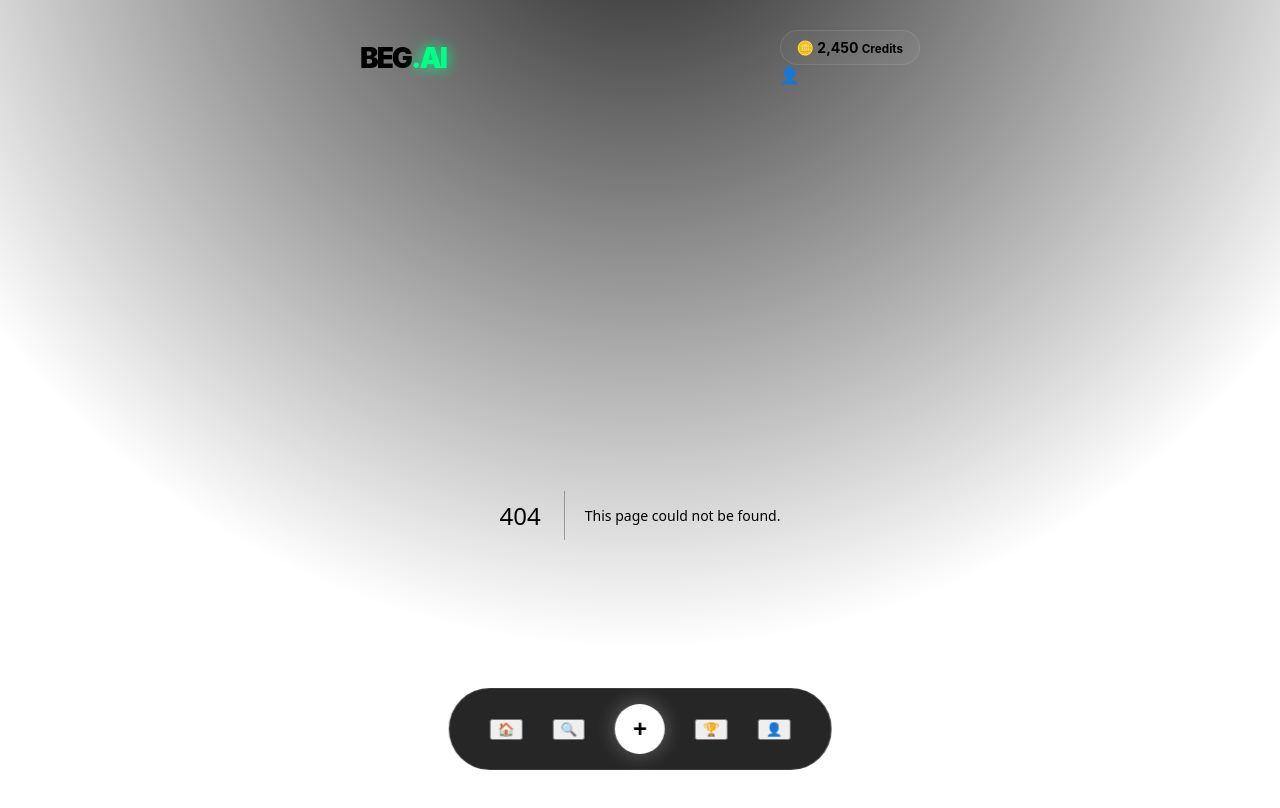
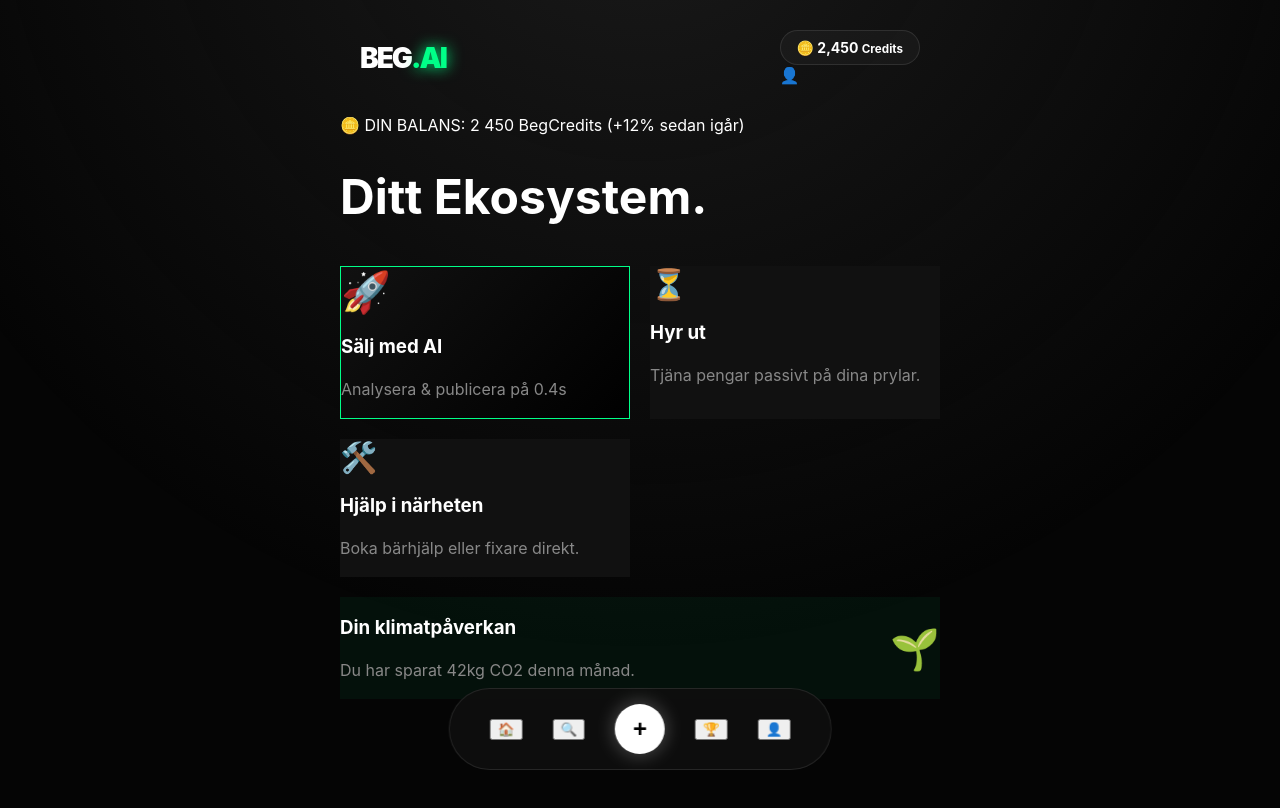
Before and after one commit to gascheckking/marketbeg-appGem, a Next.js app: page /dashboard in a window 1280 px wide. Before the commit this address had no page. Shown: the top 808 px of the page. Built offline with nearby package versions, Linux system fonts and the light colour scheme.

Commit message:
Create page.tsx

```diff
--- /dev/null
+++ b/app/dashboard/page.tsx
@@ -0,0 +1,46 @@
+"use client";
+export default function Dashboard() {
+  return (
+    <div className="main-container">
+      <div className="ai-ticker">🪙 DIN BALANS: 2 450 BegCredits (+12% sedan igår)</div>
+
+      <h1 style={{fontSize: '3rem', marginBottom: '40px'}}>Ditt Ekosystem.</h1>
+
+      <div className="bento-grid" style={{display: 'grid', gridTemplateColumns: 'repeat(2, 1fr)', gap: '20px'}}>
+
+        {/* SÄLJ-TILE */}
+        <div className="bento-item tall" style={{background: 'linear-gradient(135deg, #111, #000)', border: '1px solid var(--accent)'}} onClick={() => window.location.href='/sell'}>
+          <span style={{fontSize: '40px'}}>🚀</span>
+          <h3>Sälj med AI</h3>
+          <p className="muted">Analysera & publicera på 0.4s</p>
+        </div>
+
+        {/* HYR UT-TILE (Ny idé!) */}
+        <div className="bento-item" style={{background: '#111'}} onClick={() => alert('AI skapar hyresavtal...')}>
+          <span style={{fontSize: '30px'}}>⏳</span>
+          <h3>Hyr ut</h3>
+          <p className="muted">Tjäna pengar passivt på dina prylar.</p>
+        </div>
+
+        {/* TJÄNSTER (Ny idé!) */}
+        <div className="bento-item" style={{background: '#111'}}>
+          <span style={{fontSize: '30px'}}>🛠️</span>
+          <h3>Hjälp i närheten</h3>
+          <p className="muted">Boka bärhjälp eller fixare direkt.</p>
+        </div>
+
+        {/* ECO-STATS */}
+        <div className="bento-item wide" style={{gridColumn: 'span 2', background: 'rgba(0, 255, 136, 0.05)'}}>
+          <div style={{display: 'flex', justifyContent: 'space-between', alignItems: 'center'}}>
+            <div>
+              <h3>Din klimatpåverkan</h3>
+              <p className="muted">Du har sparat 42kg CO2 denna månad.</p>
+            </div>
+            <div style={{fontSize: '40px'}}>🌱</div>
+          </div>
+        </div>
+
+      </div>
+    </div>
+  );
+}
```
